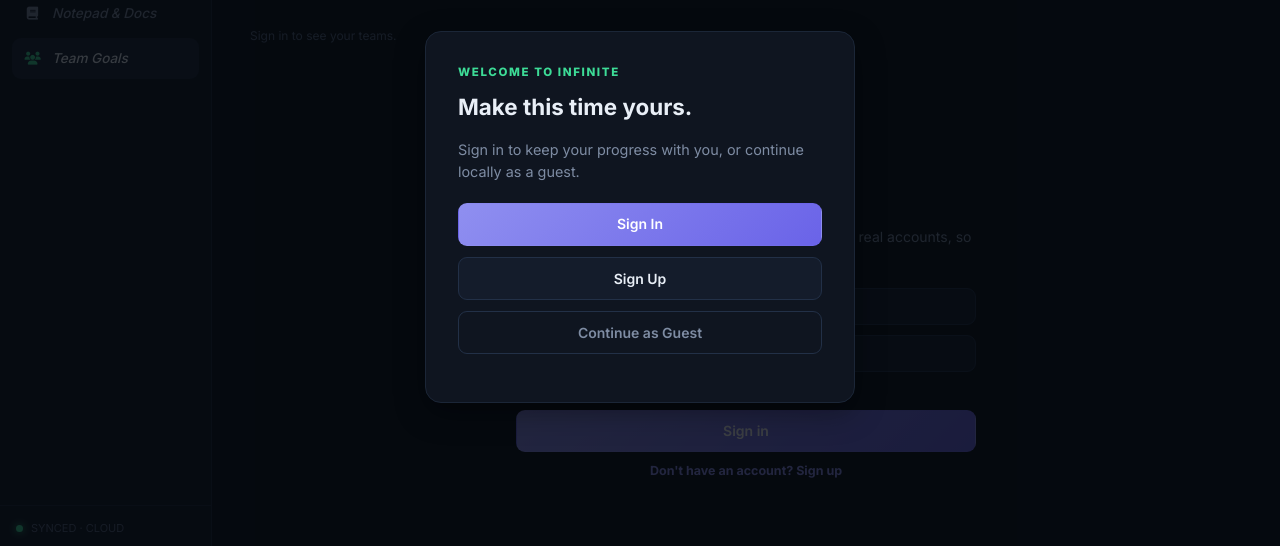
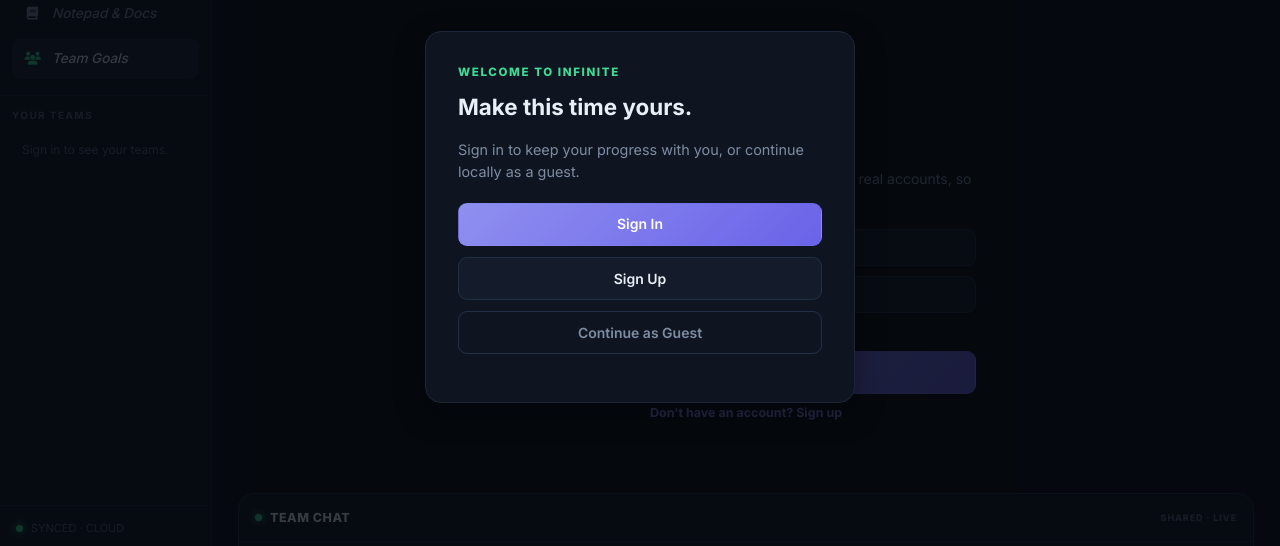
Before and after one commit to you-are-amazing/infinite, a plain HTML site: page team/index.html in a window 1280 px wide. Shown: the part 183-729 px from the top of the page. Drawn offline with Linux system fonts and the light colour scheme; no server answers.

Commit message:
Move team list into the sidebar with hidden scrollbar

```diff
--- a/static/css/style.css
+++ b/static/css/style.css
@@ -51,7 +51,7 @@
 .side-logo img { width: 30px; height: 30px; border-radius: 8px; }
 .side-logo .t1 { font-weight: 700; font-size: 15px; letter-spacing: .01em; }
 .side-logo .t2 { font-size: 12px; letter-spacing: .02em; font-weight: 600; margin-top: 2px; background: linear-gradient(90deg, var(--green), var(--lav)); -webkit-background-clip: text; background-clip: text; color: transparent; }
-.side-nav { display: grid; gap: 4px; padding: 10px 12px; }
+.side-nav { display: grid; gap: 4px; padding: 10px 12px; flex: none; }
 .nav-item {
   display: flex; align-items: center; gap: 11px; padding: 10px 12px;
   border-radius: var(--radius-sm); color: var(--muted);
@@ -61,7 +61,7 @@
 .nav-item:hover { color: var(--text); background: var(--surface2); }
 .nav-item.active { color: var(--text); background: var(--surface3); }
 .nav-item.active i { color: var(--green); }
-.side-foot { margin-top: auto; padding: 14px 16px 16px; border-top: 1px solid var(--line-soft); }
+.side-foot { margin-top: auto; flex: none; padding: 14px 16px 16px; border-top: 1px solid var(--line-soft); }
 .cad-mini { margin-bottom: 12px; }
 .cad-mini .lbl { font-size: 10px; letter-spacing: .14em; color: var(--faint); font-weight: 700; display:flex; justify-content: space-between; margin-bottom: 6px;}
 .cad-mini .lbl b { color: var(--muted); font-weight: 600; }
@@ -441,7 +441,21 @@
 .team-side-item:hover, .team-side-item.active { background: var(--surface3); color: var(--text); }
 .team-side-item strong { font-size: 13px; }
 .team-side-item span { font-size: 10.5px; color: var(--faint); }
-.team-list-wrap { padding: 0 10px; overflow-y: auto; }
+/* Sidebar team list: scrolls on its own, scrollbar stays invisible */
+.team-list-wrap {
+  flex: 1 1 auto;
+  min-height: 0;
+  margin: 6px 0 0;
+  padding: 8px 10px 10px;
+  border-top: 1px solid var(--line-soft);
+  overflow-x: hidden;
+  overflow-y: auto;
+  scrollbar-width: none;
+  -ms-overflow-style: none;
+}
+.team-list-wrap::-webkit-scrollbar { width: 0; height: 0; display: none; }
+.team-list-label { font-size: 10px; letter-spacing: .14em; font-weight: 700; color: var(--faint); padding: 4px 2px 8px; }
+#team-list { display: flex; flex-direction: column; gap: 2px; }
 
 /* ---------------- Auth overlay & dialogs (shared) ---------------- */
 .auth-overlay { position: fixed; inset: 0; z-index: 1100; display: flex; align-items: center; justify-content: center; padding: 1.5rem; background: rgba(5,8,14,.78); }
@@ -528,7 +542,7 @@
   .cards-grid { grid-template-columns: 1fr; }
   .quarters { grid-template-columns: repeat(2, 1fr); }
   .sidebar { width: 62px; }
-  .sidebar .t1, .sidebar .t2, .nav-item em, .side-foot { display: none; }
+  .sidebar .t1, .sidebar .t2, .nav-item em, .side-foot, .team-list-wrap { display: none; }
   .nav-item { justify-content: center; padding: 11px 0; }
   .side-logo { justify-content: center; padding: 16px 8px; }
   .main-wrap { margin-left: 62px; }
--- a/team/index.html
+++ b/team/index.html
@@ -6,7 +6,7 @@
   <title>Team Goals - Infinite</title>
   <meta name="description" content="Create or join a team, share goals, chat and cheer each other on.">
   <link rel="icon" href="../deserve.png" type="image/png">
-  <link rel="stylesheet" href="../static/css/style.css?v=28">
+  <link rel="stylesheet" href="../static/css/style.css?v=29">
   <link rel="preconnect" href="https://fonts.googleapis.com">
   <link rel="preconnect" href="https://fonts.gstatic.com" crossorigin>
   <link href="https://fonts.googleapis.com/css2?family=Inter:wght@400;500;600;700;800&display=swap" rel="stylesheet">
@@ -15,7 +15,7 @@
   <script src="https://www.gstatic.com/firebasejs/10.12.2/firebase-auth-compat.js" defer></script>
   <script src="https://www.gstatic.com/firebasejs/10.12.2/firebase-firestore-compat.js" defer></script>
   <script src="../static/js/auth.js?v=7" defer></script>
-  <script src="../static/js/team.js?v=6" defer></script>
+  <script src="../static/js/team.js?v=7" defer></script>
   <script src="../static/js/team-notify.js?v=3" defer></script>
 </head>
 <body>
@@ -30,6 +30,15 @@
       <a class="nav-item" href="../notepad/"><i class="fa-solid fa-book"></i><em>Notepad &amp; Docs</em></a>
       <a class="nav-item active" href="./"><i class="fa-solid fa-users"></i><em>Team Goals</em></a>
     </nav>
+
+    <!-- My teams -->
+    <div class="team-list-wrap" id="team-list-wrap">
+      <div class="team-list-label">YOUR TEAMS</div>
+      <div id="team-list">
+        <div class="empty-list">Sign in to see your teams.</div>
+      </div>
+    </div>
+
     <div class="side-foot">
       <div class="sync-row"><span class="sync-dot"></span><span id="tm-sync">SYNCED · CLOUD</span></div>
       <div class="user-chip">
@@ -58,13 +67,6 @@
         <div class="head-actions">
           <button type="button" id="create-team-btn" class="btn btn-green"><i class="fa-solid fa-plus"></i>Create team</button>
           <button type="button" id="join-team-btn" class="btn"><i class="fa-solid fa-right-to-bracket"></i>Join with code</button>
-        </div>
-      </div>
-
-      <!-- My teams strip -->
-      <div style="display:flex; align-items:center; gap:8px; flex-wrap:wrap; margin-bottom:16px;">
-        <div id="team-list" style="display:flex; gap:8px; flex-wrap:wrap; flex:1; min-width:0;">
-          <div class="empty-list">Sign in to see your teams.</div>
         </div>
       </div>
 
```
